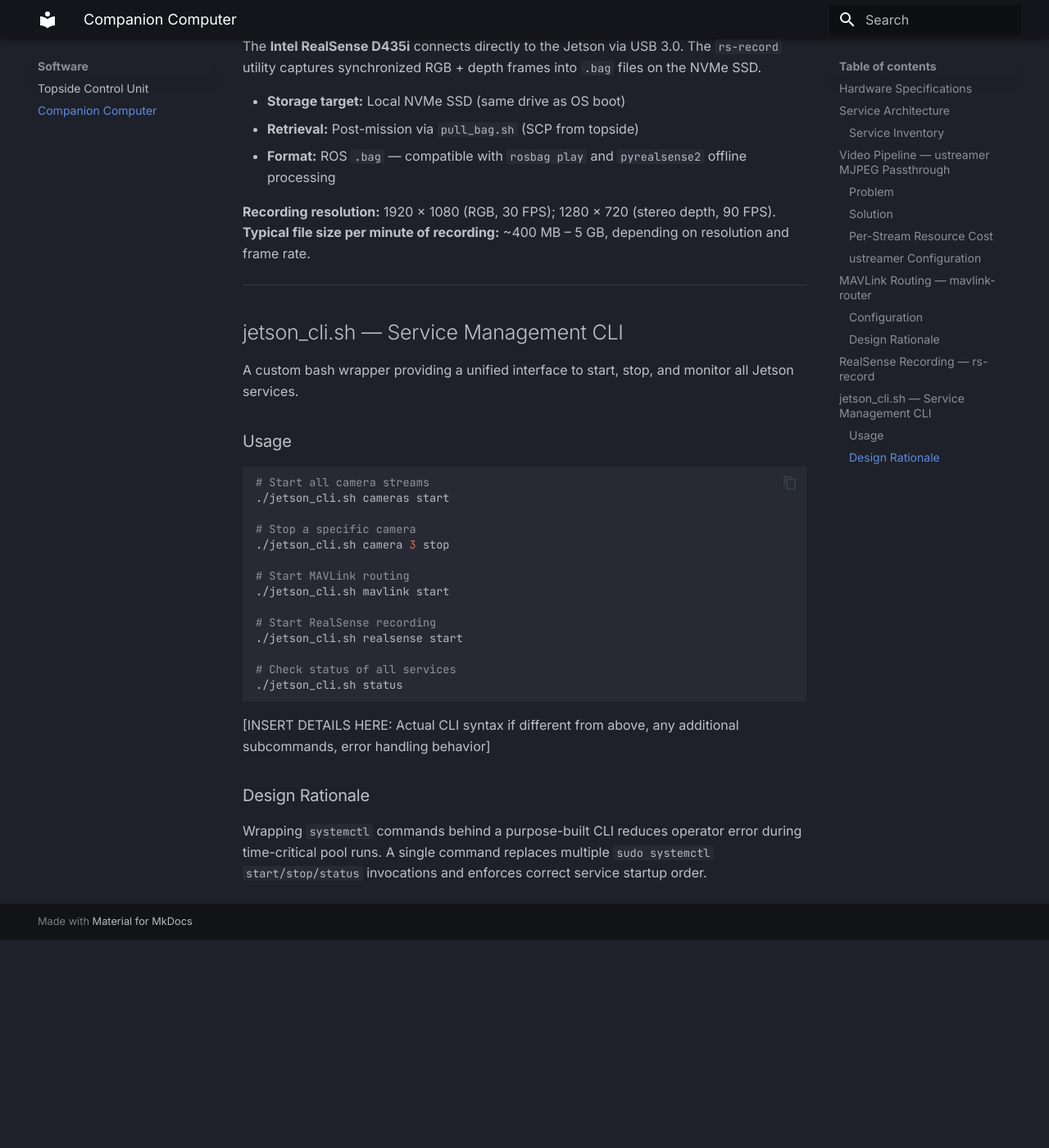
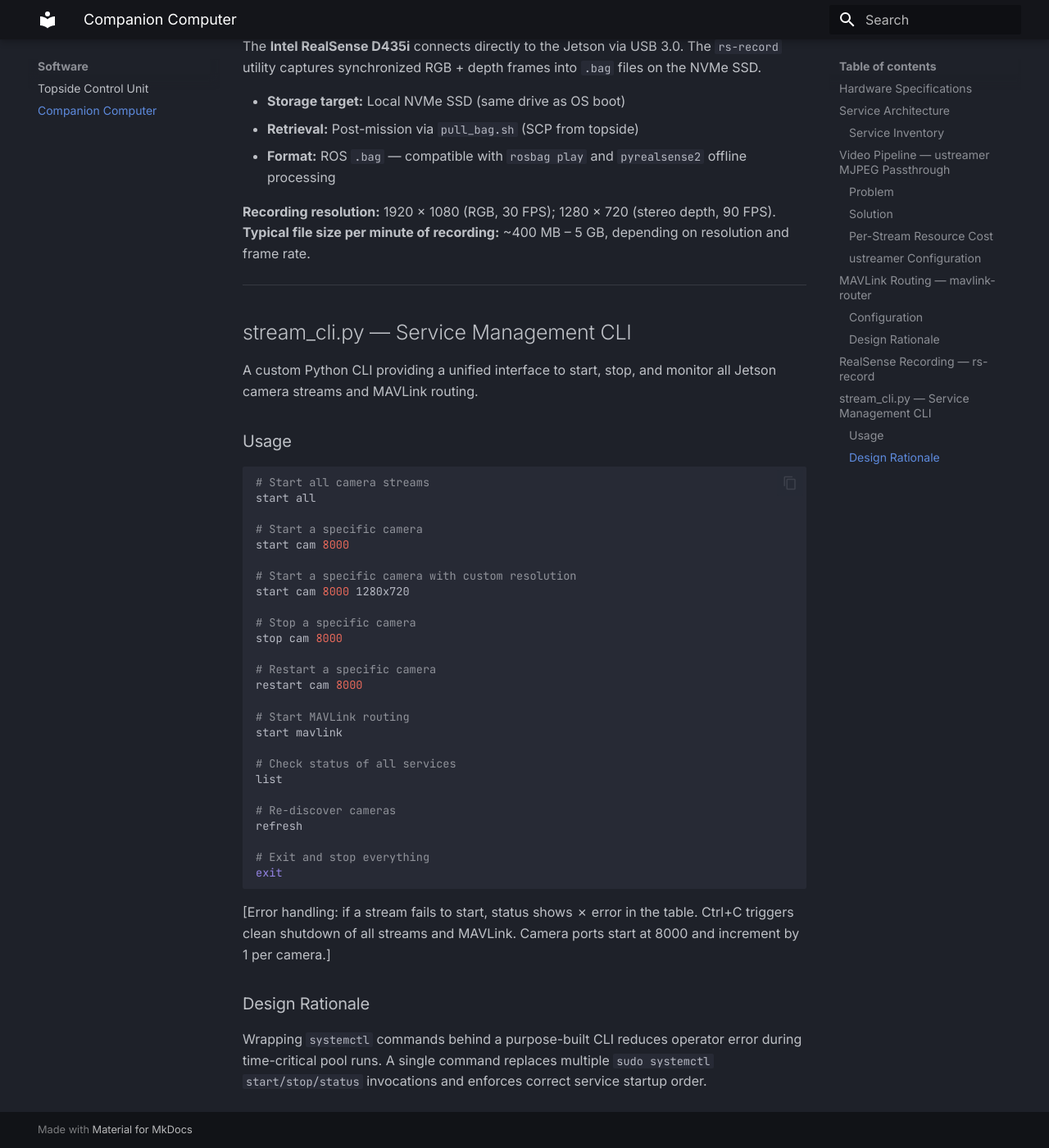
Before and after one commit to Enderboy2/rov, an MkDocs documentation site: the page built from docs/software/companion.md, in a window 1280 px wide and 1400 px high, scrolled down 3271 px. Shown: the whole window at 82% size. Built offline with MkDocs 1.6.1 and Material for MkDocs 9.7.7, drawn with Linux system fonts in a browser that asks for light colours; before the commit the page ends 4417 px from its top, so only the background shows below that.

Commit message:
service management cli

````diff
--- a/docs/software/companion.md
+++ b/docs/software/companion.md
@@ -117,30 +117,45 @@ The **Intel RealSense D435i** connects directly to the Jetson via USB 3.0. The `
 
 ---
 
-## jetson_cli.sh — Service Management CLI
+## stream_cli.py — Service Management CLI
 
-A custom bash wrapper providing a unified interface to start, stop, and monitor all Jetson services.
+A custom Python CLI providing a unified interface to start, stop, and monitor all Jetson camera streams and MAVLink routing.
 
 ### Usage
 
 ```bash
 # Start all camera streams
-./jetson_cli.sh cameras start
+start all
+
+# Start a specific camera
+start cam 8000
+
+# Start a specific camera with custom resolution
+start cam 8000 1280x720
 
 # Stop a specific camera
-./jetson_cli.sh camera 3 stop
+stop cam 8000
+
+# Restart a specific camera
+restart cam 8000
 
 # Start MAVLink routing
-./jetson_cli.sh mavlink start
-
-# Start RealSense recording
-./jetson_cli.sh realsense start
+start mavlink
 
 # Check status of all services
-./jetson_cli.sh status
+list
+
+# Re-discover cameras
+refresh
+
+# Exit and stop everything
+exit
 ```
 
-[INSERT DETAILS HERE: Actual CLI syntax if different from above, any additional subcommands, error handling behavior]
+[Error handling: if a stream fails to start, status shows
+✗ error in the table. Ctrl+C triggers clean shutdown of
+all streams and MAVLink. Camera ports start at 8000 and
+increment by 1 per camera.]
 
 ### Design Rationale
 
````
